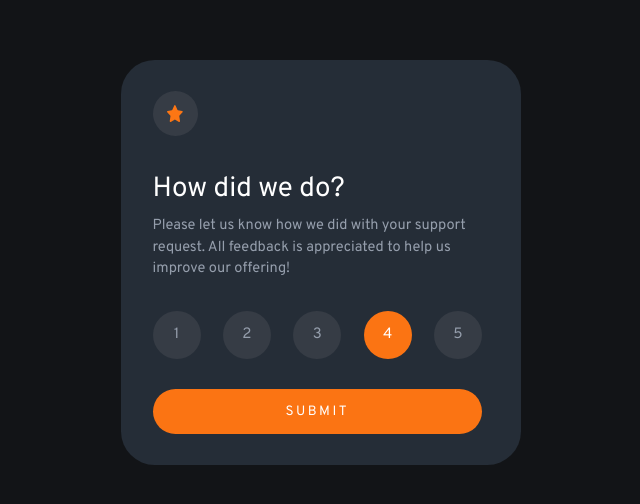
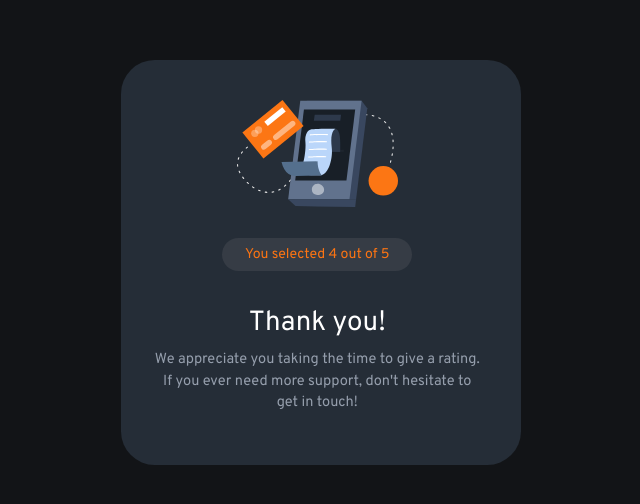
Before and after one commit to johnmal-dev/interactive-rating-component, a plain HTML site: page index.html in a window 1536 px wide. Shown: the part 138-642 px from the top of the page, without its empty margins (447-1087 px from the left). Drawn offline with Linux system fonts and the light colour scheme.

Commit message:
complete 1440 media query

```diff
--- a/index.html
+++ b/index.html
@@ -11,7 +11,7 @@
   <div class="container">
     <div class="card">
       <!-- Card 1 -->
-      <div class="card-content-1">
+      <div class="card-content-1 hidden">
         <div class="star">
           <img src="/images/icon-star.svg" alt="star">
         </div>
@@ -27,7 +27,7 @@
         <div class="submit-btn"><div>submit</div></div>
       </div>
       <!-- Card 2 -->
-      <div class="card-content-2 hidden">
+      <div class="card-content-2">
         <img src="/images/illustration-thank-you.svg" alt="thank you">
         <div class="result">
           <div>You selected <span>4</span> out of 5</div>
--- a/style.css
+++ b/style.css
@@ -212,4 +212,22 @@ h1 {
   .submit-btn {
     margin-top: 2rem;
   }
+
+  .card-content-2 img {
+    height: 107px;
+    margin-bottom: .5rem;
+  }
+
+  .result {
+    width: 190px;
+    display: flex;
+    justify-content: center;
+    align-items: center;
+  }
+
+  .card-content-2 h2 {
+    margin-top: .7rem;
+    font-size: 1.85rem;
+  }
+
 }
```
